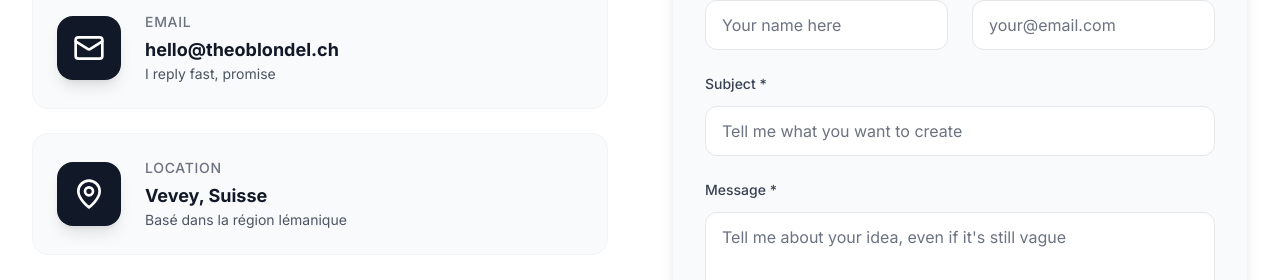
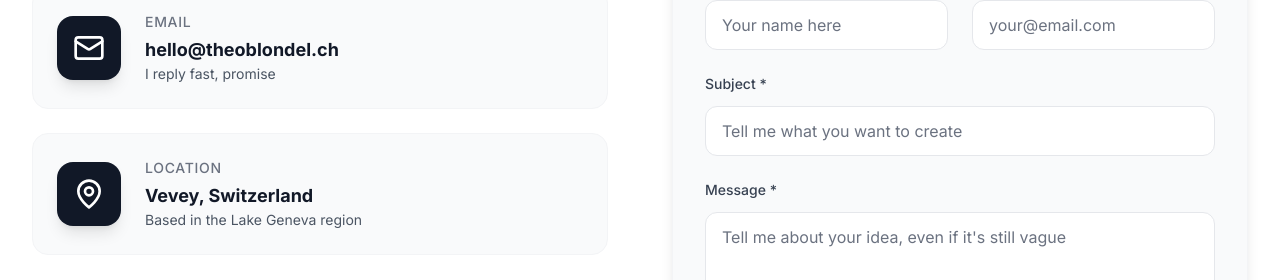
Before and after one commit to serfgxgsdfgcvg/xcfgv, a React (Vite) app: page / in a window 1280 px wide. Shown: the part 10914-11194 px from the top of the page. Built offline with nearby package versions, Linux system fonts and the light colour scheme.

Commit message:
Corriger complètement la traduction de localisation

```diff
--- a/src/components/Contact.tsx
+++ b/src/components/Contact.tsx
@@ -235,9 +235,9 @@ export default function Contact() {
                 {
                   icon: MapPin,
                   label: t('contact.location'),
-                  value: 'Vevey, Suisse',
+                  value: t('contact.locationValue'),
                   href: '#',
-                  description: 'Basé dans la région lémanique'
+                  description: t('contact.locationDesc')
                 }
               ].map((contact, index) => (
                 <motion.a
```
